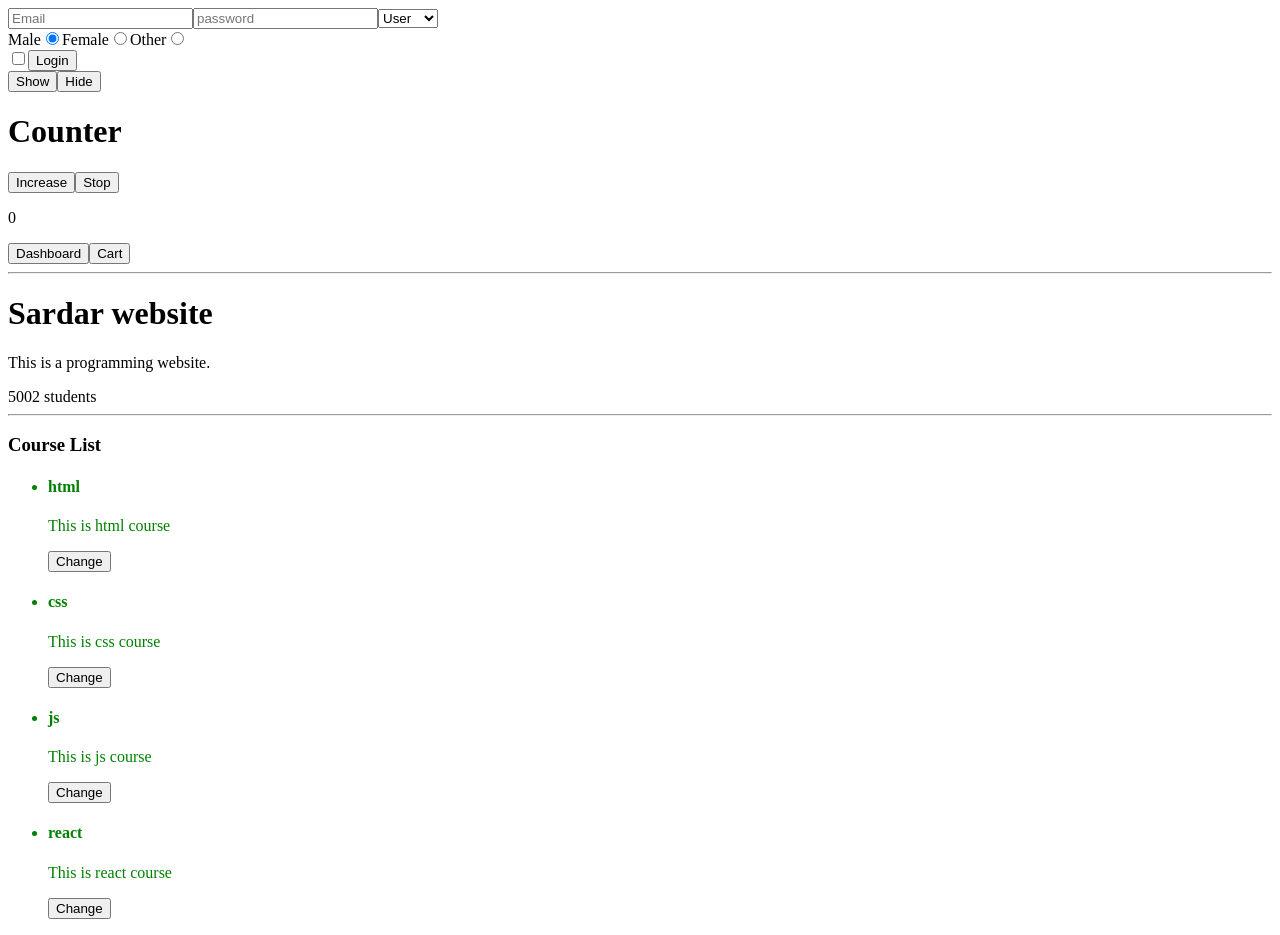
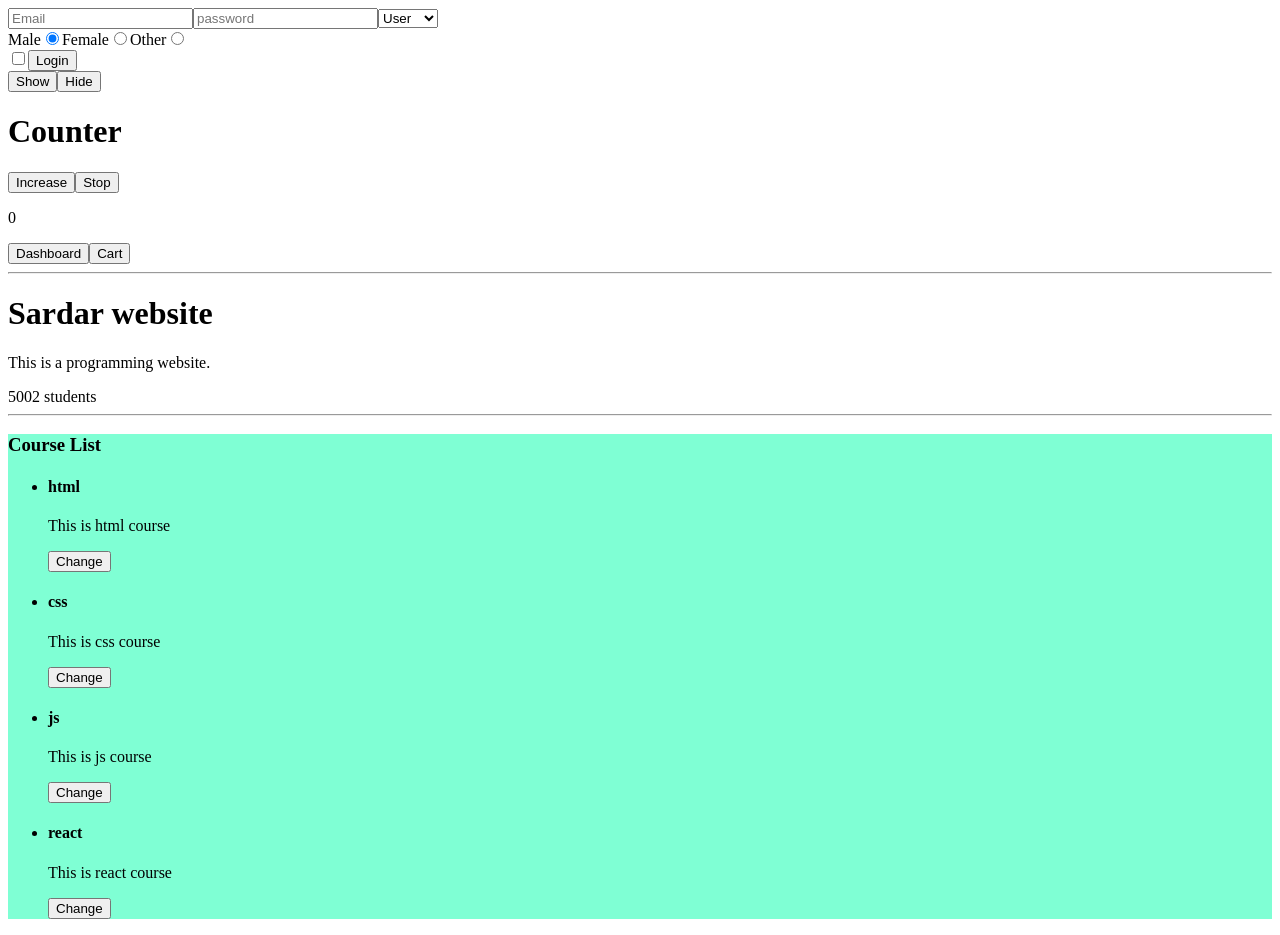
Before and after one commit to sardarbalnour/react-app, a React (Vite) app: page / in a window 1280 px wide. Built offline with nearby package versions, Linux system fonts and the light colour scheme.

Commit message:
css module

```diff
--- a/src/CourseCard.jsx
+++ b/src/CourseCard.jsx
@@ -16,7 +16,7 @@ function CourseCard({ data: { name, description } }) {
   };
 
   return (
-    <li style={selected ? selectedStyle : cssStyle}>
+    <li>
       <h4>{name}</h4>
       <p>{description}</p>
       <button onClick={() => setSelected((s) => !s)}>Change</button>
--- a/src/CourseList.jsx
+++ b/src/CourseList.jsx
@@ -1,6 +1,9 @@
+import { useState } from "react";
 import CourseCard from "./CourseCard";
+import styles from "./CourseList.module.css";
 
 function CourseList() {
+  const [selected, setSelected] = useState(false);
   const courses = [
     { id: 1, name: "html", description: "This is html course" },
     { id: 2, name: "css", description: "This is css course" },
@@ -8,7 +11,7 @@ function CourseList() {
     { id: 4, name: "react", description: "This is react course" },
   ];
   return (
-    <div>
+    <div className={selected ? styles.selected : styles.container}>
       <h3>Course List</h3>
       <ul>
         {courses.map((course) => (
--- /dev/null
+++ b/src/CourseList.module.css
@@ -0,0 +1,7 @@
+.container {
+    background-color: aquamarine;
+}
+
+.selected {
+    color: rebeccapurple;
+}
```
